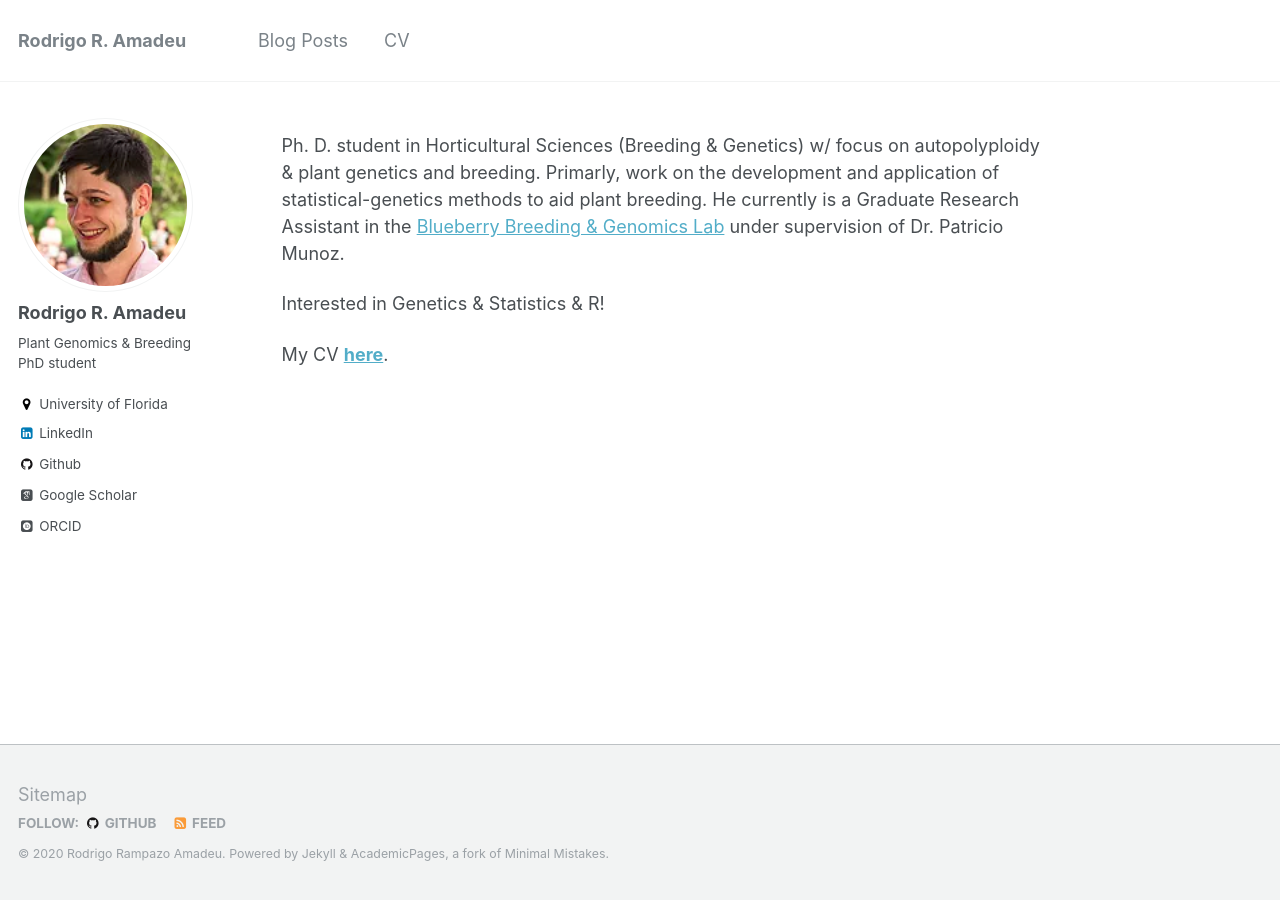
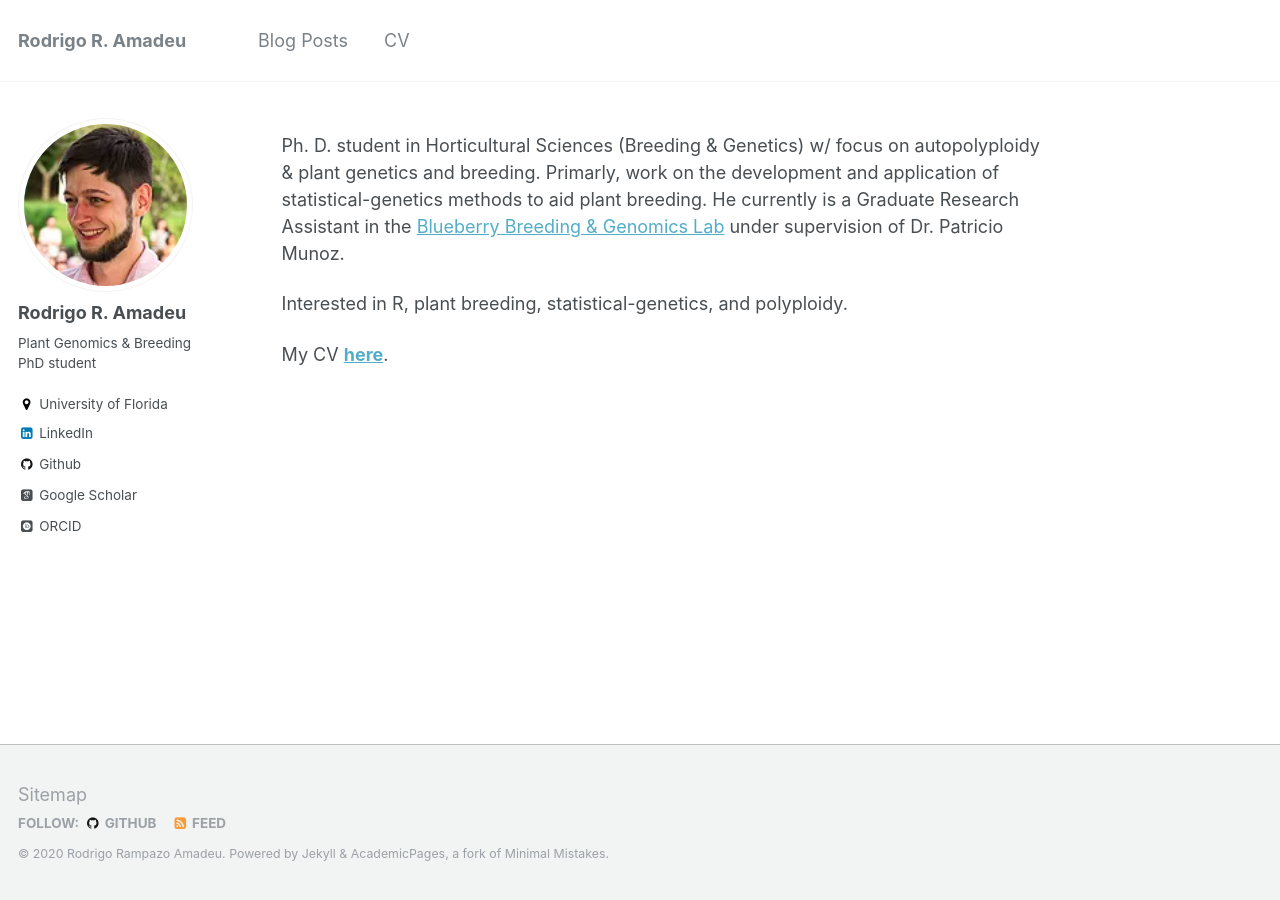
Before and after one commit to rramadeu/rramadeu.github.io, a Jekyll site: the page built from _pages/about.md, in a window 1280 px wide. Built offline with Jekyll 4.4.1, drawn with Linux system fonts in a browser that asks for light colours; some web fonts are replaced.

Commit message:
Update about.md

```diff
--- a/_pages/about.md
+++ b/_pages/about.md
@@ -9,6 +9,6 @@ redirect_from:
 ---
   Ph. D. student in Horticultural Sciences (Breeding & Genetics) w/ focus on autopolyploidy & plant genetics and breeding. Primarly, work on the development and application of statistical-genetics methods to aid plant breeding. He currently is a Graduate Research Assistant in the [Blueberry Breeding & Genomics Lab](https://www.blueberrybreeding.com) under supervision of Dr. Patricio Munoz.
 
-  Interested in Genetics & Statistics & R!
+ Interested in R, plant breeding, statistical-genetics, and polyploidy.
 
   My CV **[here](https://github.com/rramadeu/cv/raw/master/CVAmadeu.pdf)**.
```
